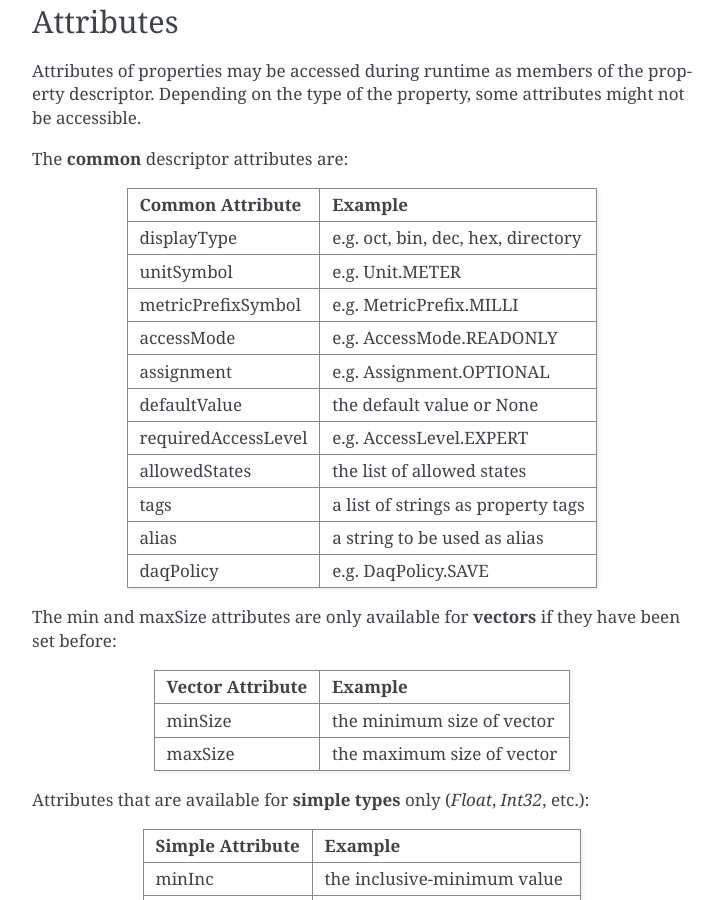
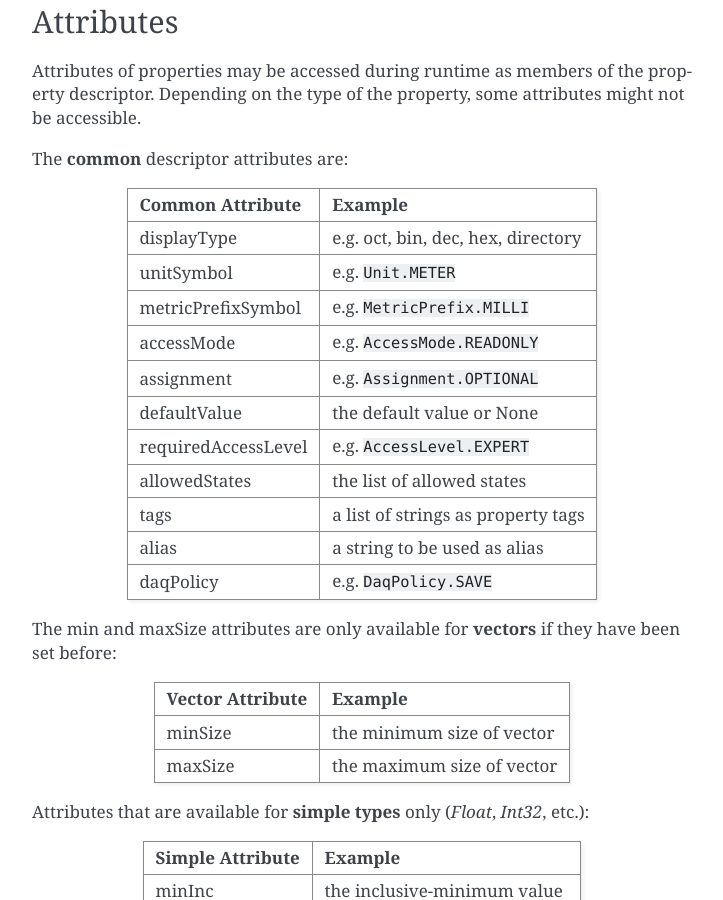
Before and after one commit to European-XFEL/howToMiddlelayer, a Sphinx documentation site: the page built from source/chap1/basic_device.rst, in a window 1280 px wide and 900 px high, scrolled down 2204 px. Shown: the whole window, without its empty margins (388-1111 px from the left). Built offline with Sphinx 7.4.7, drawn with Linux system fonts in a browser that asks for light colours.

Commit message:
Use backsticks

```diff
--- a/source/chap1/basic_device.rst
+++ b/source/chap1/basic_device.rst
@@ -79,17 +79,17 @@ The **common** descriptor attributes are:
 +----------------------+------------------------------------+
 | displayType          | e.g. oct, bin, dec, hex, directory |
 +----------------------+------------------------------------+
-| unitSymbol           | e.g. Unit.METER                    |
+| unitSymbol           | e.g. ``Unit.METER``                |
 +----------------------+------------------------------------+
-| metricPrefixSymbol   | e.g. MetricPrefix.MILLI            |
+| metricPrefixSymbol   | e.g. ``MetricPrefix.MILLI``        |
 +----------------------+------------------------------------+
-| accessMode           | e.g. AccessMode.READONLY           |
+| accessMode           | e.g. ``AccessMode.READONLY``       |
 +----------------------+------------------------------------+
-| assignment           | e.g. Assignment.OPTIONAL           |
+| assignment           | e.g. ``Assignment.OPTIONAL``       |
 +----------------------+------------------------------------+
 | defaultValue         | the default value or None          |
 +----------------------+------------------------------------+
-| requiredAccessLevel  | e.g. AccessLevel.EXPERT            |
+| requiredAccessLevel  | e.g. ``AccessLevel.EXPERT``        |
 +----------------------+------------------------------------+
 | allowedStates        | the list of allowed states         |
 +----------------------+------------------------------------+
@@ -97,7 +97,7 @@ The **common** descriptor attributes are:
 +----------------------+------------------------------------+
 | alias                | a string to be used as alias       |
 +----------------------+------------------------------------+
-| daqPolicy            | e.g. DaqPolicy.SAVE                |
+| daqPolicy            | e.g. ``DaqPolicy.SAVE``            |
 +----------------------+------------------------------------+
 
 The min and maxSize attributes are only available for **vectors** if they have
```
